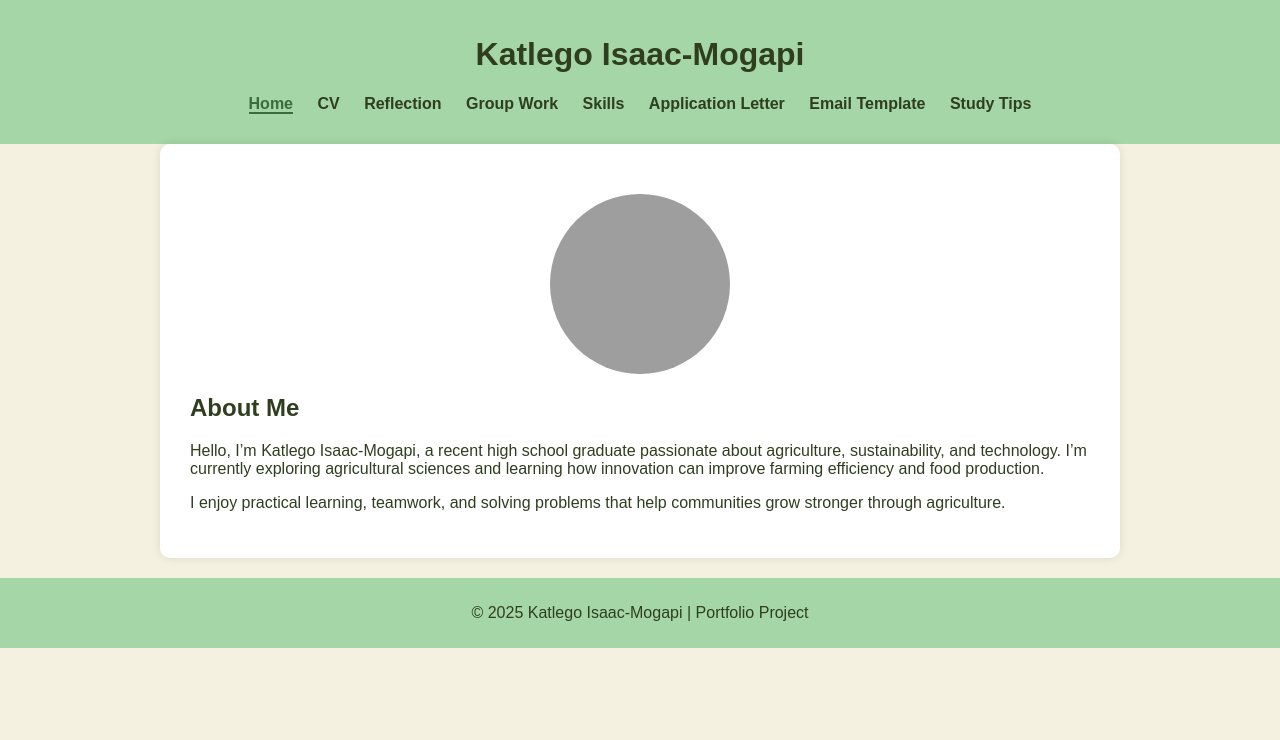
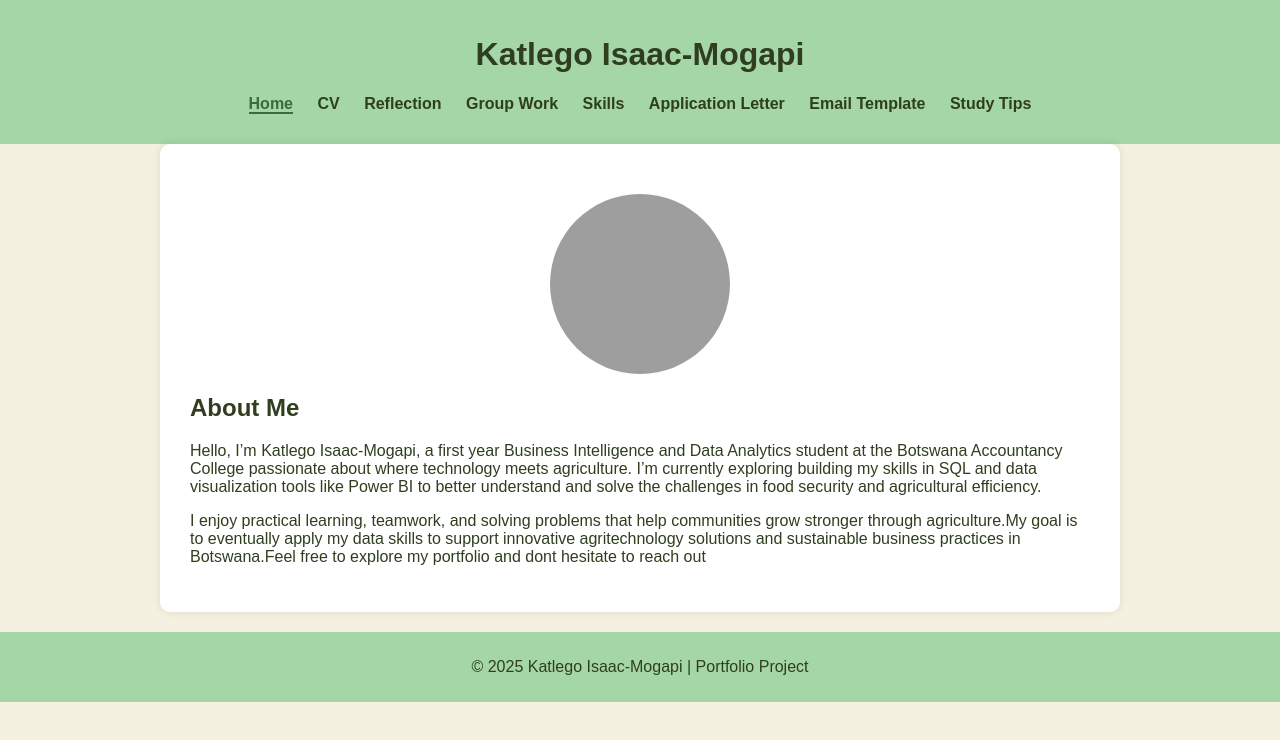
Before and after one commit to isaacmogapikatlego/Katlego, a plain HTML site: page index.html in a window 1280 px wide. Drawn offline with Linux system fonts and the light colour scheme; grey boxes are pictures that could not be loaded.

Commit message:
Update index.html

```diff
--- a/index.html
+++ b/index.html
@@ -27,8 +27,8 @@
     <div class="intro">
       <img src="https://i.pinimg.com/736x/3b/bc/6b/3bbc6bda7b2cfae8ce07957d8b489f11.jpg" alt="Profile Photo" class="profile-img">
       <h2>About Me</h2>
-      <p>Hello, I’m Katlego Isaac-Mogapi, a recent high school graduate passionate about agriculture, sustainability, and technology. I’m currently exploring agricultural sciences and learning how innovation can improve farming efficiency and food production.</p>
-      <p>I enjoy practical learning, teamwork, and solving problems that help communities grow stronger through agriculture.</p>
+      <p>Hello, I’m Katlego Isaac-Mogapi, a first year Business Intelligence and Data Analytics student at the Botswana Accountancy College passionate about where technology meets agriculture. I’m currently exploring building my skills in SQL and data visualization tools like Power BI to better understand and solve the challenges in food security and agricultural efficiency.</p>
+      <p>I enjoy practical learning, teamwork, and solving problems that help communities grow stronger through agriculture.My goal is to eventually apply my data skills to support innovative agritechnology solutions and sustainable business practices in Botswana.Feel free to explore my portfolio and dont hesitate to reach out</p>
     </div>
   </section>
 
```
